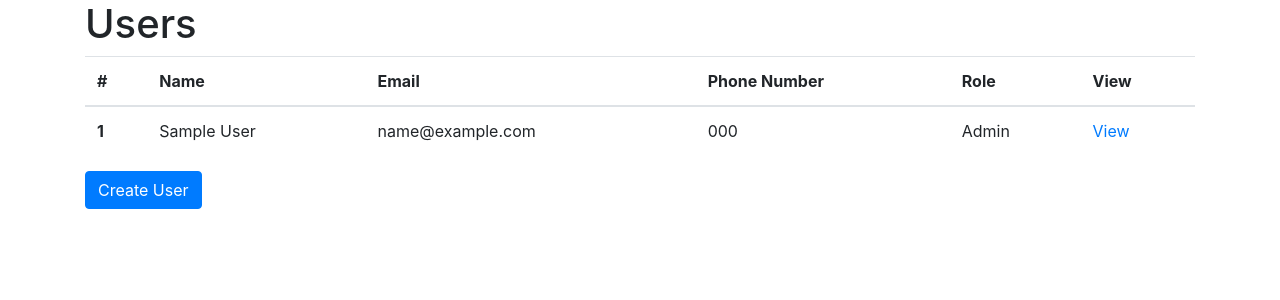
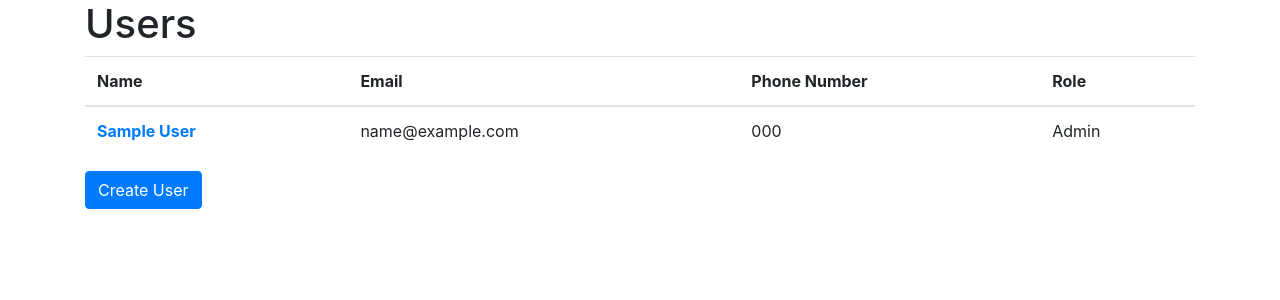
Before and after one commit to VatsSanghvi/TickitGenerator, a Django app: page /user_list/ in a window 1280 px wide. Shown: the part 56-356 px from the top of the page. Run offline with Django 3.2, Linux system fonts and the light colour scheme; a user stored in the database is signed in; tables that the repository leaves empty hold one stand-in row (values such as "Sample post"); some libraries are stand-ins or nearby versions.

Commit message:
modifications in ticket and user list page

```diff
--- a/templates/registration/user_list.html
+++ b/templates/registration/user_list.html
@@ -6,23 +6,19 @@
   <table class="table">
     <thead>
       <tr>
-        <th scope="col">#</th>
         <th scope="col">Name</th>
         <th scope="col">Email</th>
         <th scope="col">Phone Number</th>
         <th scope="col">Role</th>
-        <th scope="col">View</th>
       </tr>
     </thead>
     <tbody>
       {% for user_detail in user_list %}
         <tr>
-          <th scope="row">{{forloop.counter}}</th>
-          <td>{{user_detail.first_name|capfirst}} {{user_detail.last_name|capfirst}}</td>
+          <th scope="row"><a href="{% url 'user_detail' user_detail.id %}">{{user_detail.first_name|capfirst}} {{user_detail.last_name|capfirst}}</a></th>
           <td>{{user_detail.email}}</td>
           <td>{{user_detail.phone_number}}</td>
           <td>{{user_detail.role}}</td>
-          <td><a href="{% url 'user_detail' user_detail.id %}">View</a></td>
         </tr>
       {% empty %}
         <tr><td colspan="4">No users available</td></tr>
--- a/templates/vats/ticket_list.html
+++ b/templates/vats/ticket_list.html
@@ -7,21 +7,20 @@
             <tr>
                 <th scope="col">Number</th>
                 <th scope="col">Created at</th>
-                <th scope="col">Created BY</th>
+                <th scope="col">Created by</th>
                 <th scope="col">Group</th>
                 <th scope="col">Title</th>
                 <th scope="col">Assigned To</th>
                 <th scope="col">Priority</th>
                 <th scope="col">Updated at</th>
                 <th scope="col">Status</th>
-                <th scope="col">View</th>
             </tr>
         </thead>
         <tbody>
             {% for ticket in tickets %}
                 <tr>
                     {% comment %} <th scope="row">{{ forloop.counter }}</th> {% endcomment %}
-                    <td>{{ ticket.number }}</td>
+                    <td><a href={% url 'ticket_detail' ticket.id %}>{{ ticket.number }}</a></td>
                     <td>{{ ticket.get_created_at }}</td>
                     <td>{{ ticket.created_by.first_name }} {{ ticket.created_by.last_name }}</td>
                     <td>{{ ticket.category }}</td>
@@ -30,7 +29,6 @@
                     <td>{{ ticket.priority }}</td>
                     <td>{{ ticket.get_updated_at }}</td>
                     <td>{{ ticket.status }}</td>
-                    <td><a href={% url 'ticket_detail' ticket.id %}>View</a></td>
                 </tr>
             {% endfor %}
         </tbody>
```
